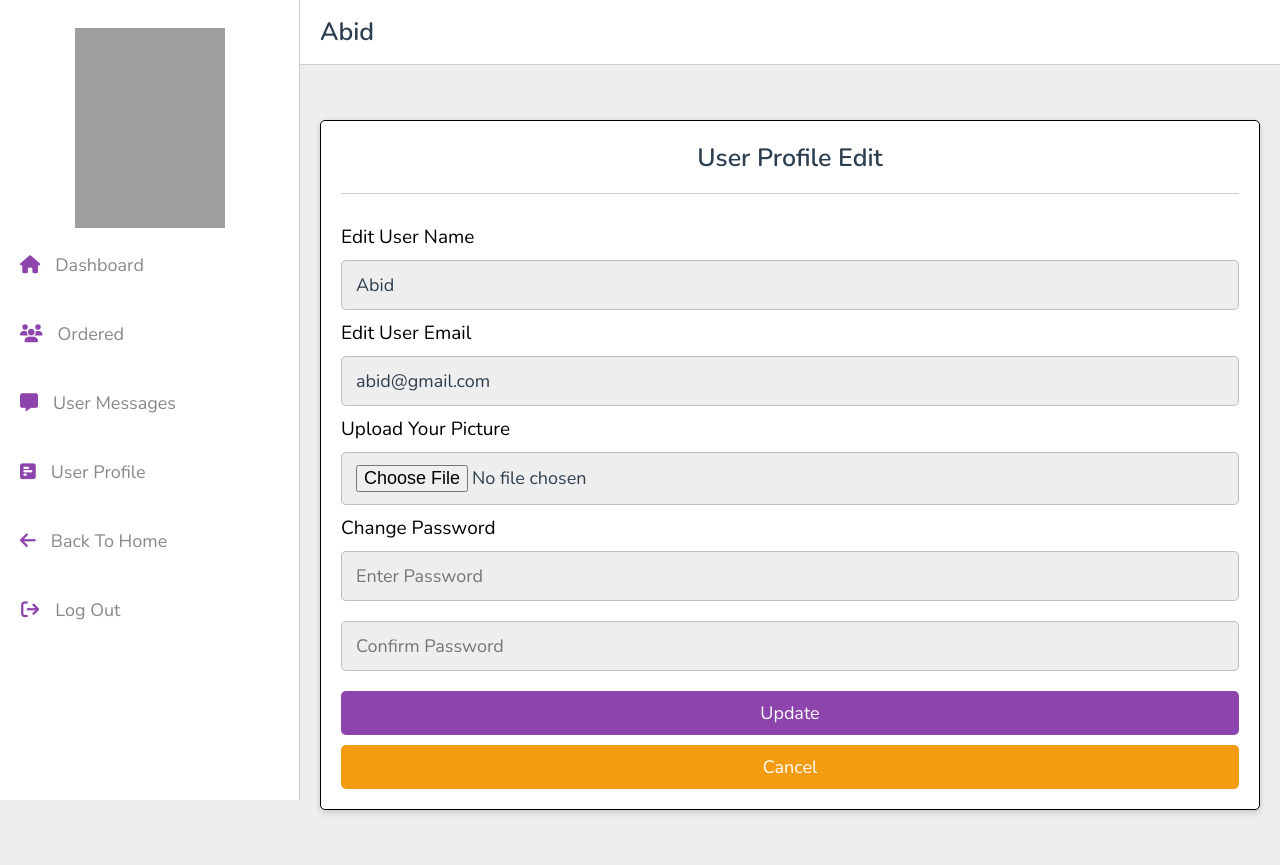
After one commit to abidnancel/BookShop-CSE470, a PHP site: page /user_profile.php in a window 1280 px wide. The commit adds this page. Run offline with PHP 8.4, Linux system fonts and the light colour scheme; a user stored in the database is signed in; data comes from the database, SQL or seed files in the repository; data that the repository does not hold is empty; some libraries are stand-ins or nearby versions; grey boxes are pictures that could not be loaded.

Commit message:
Added user profile, user order into the user dashboard section and

```diff
--- a/header.php
+++ b/header.php
@@ -21,9 +21,6 @@ if(isset($message)){
             <a href="home.php">Home</a>
             <a href="shop.php">All Books</a>
             <a href="user_blogs.php">Board</a>
-            <a href="orders.php">Order History</a>
-
-            <a href="contact.php">Contact</a>
             <a href="about.php">About</a>
             <a href="book_suggestion.php" class="btn" style="color: White;">Can't Decide?</a>
          </nav>
--- a/user_header.php
+++ b/user_header.php
@@ -38,6 +38,14 @@ if(isset($message)){
    </div>
 
    <nav class="navbar">
+   <?php
+      $user_id = $_SESSION['user_id'];
+      $select_data = mysqli_query($conn, "SELECT * FROM `users` WHERE id='$user_id'") or die('query failed');
+      $fetch_data = mysqli_fetch_assoc($select_data);
+      ?>
+      <br>
+      <br>
+      <p><img src="uploaded_img/profile_image/<?php echo $fetch_data['user_profile_pic']; ?>" alt="No User Logo" style="width: 150px; height: 200px; display: block; margin: 0 auto;"></p>
       <a href="user_dashboard.php"><i class="fas fa-home"></i><span>Dashboard</span></a>
       <a href="user_order.php"><i class="fa-solid fa-users"></i><span>Ordered</span></a>
       <a href="user_message.php"><i class="fa-solid fa-message"></i><span>User Messages</span></a>
--- /dev/null
+++ b/user_profile.php
@@ -0,0 +1,117 @@
+<?php
+
+include 'config.php';
+
+session_start();
+
+$user_id = $_SESSION['user_id'];
+
+if(!isset($user_id)){
+   header('location:login.php');
+}
+
+if(isset($_POST['update_user_profile'])){
+
+    $update_p_id = $_POST['update_p_id'];
+
+    $update_name = $_POST['update_name'];
+    $update_email = $_POST['update_email'];
+
+    $pass = mysqli_real_escape_string($conn, md5($_POST['password']));
+    $cpass = mysqli_real_escape_string($conn, md5($_POST['cpassword']));
+
+    // This is for uploading picture
+    $profile_image = $_FILES['profile_image']['name'];
+
+    $profile_image_tmp_name = $_FILES['profile_image']['tmp_name'];
+    $profile_image_folder = 'uploaded_img/profile_image/'.$profile_image;
+
+    $select_users = mysqli_query($conn, "SELECT * FROM `users` WHERE email = '$update_email' AND password = '$pass'") or die('query failed');
+
+    if(mysqli_num_rows($select_users) > 0){
+
+        if($pass != $cpass){
+            $message[] = 'Confirm Password Does Not Match';
+         }else{
+            mysqli_query($conn, "UPDATE `users` SET name = '$update_name',
+            email = '$update_email', password = '$pass',
+            user_profile_pic = '$profile_image'
+            WHERE id = '$update_p_id'") or die('query failed');
+            move_uploaded_file($profile_image_tmp_name, $profile_image_folder);
+
+            $message[] = 'User Profile Has Been Edited Successfully';
+         }
+     }else{
+        $message[] = 'Password Incorrect';
+
+     }
+
+}
+
+?>
+
+<!DOCTYPE html>
+<html lang="en">
+<head>
+   <meta charset="UTF-8">
+   <meta http-equiv="X-UA-Compatible" content="IE=edge">
+   <meta name="viewport" content="width=device-width, initial-scale=1.0">
+   <title>User Profile</title>
+
+   <!-- font awesome cdn link  -->
+   <link rel="stylesheet" href="https://cdnjs.cloudflare.com/ajax/libs/font-awesome/6.2.0/css/all.min.css">
+
+   <!-- custom css file link  -->
+   <link rel="stylesheet" href="css/user_style.css">
+
+</head>
+<body>
+
+<?php include 'user_header.php'; ?>
+
+
+<!-- User Profile section Starts -->
+
+<section class="edit-job-form">
+
+   <?php
+         $update_id = $_SESSION['user_id'];
+         $update_query = mysqli_query($conn, "SELECT * FROM `users` WHERE id = '$update_id'") or die('query failed');
+         if(mysqli_num_rows($update_query) > 0){
+            while($fetch_update = mysqli_fetch_assoc($update_query)){
+   ?>
+
+   <form action="" method="post" enctype="multipart/form-data">
+   <h1 class='heading'>User Profile Edit</h1>
+
+      <input type="hidden" name="update_p_id" value="<?php echo $fetch_update['id']; ?>">
+      <p style="font-size: 19px; text-align: left;">Edit User Name</p>
+      <input type="text" name="update_name" value="<?php echo $fetch_update['name']; ?>" class="box" required placeholder="Edit User Name">
+      <p style="font-size: 19px; text-align: left;">Edit User Email</p>
+      <input type="text" name="update_email" value="<?php echo $fetch_update['email']; ?>" class="box" required placeholder="Edit User Email">
+
+      <p style="font-size: 19px; text-align: left;">Upload Your Picture</p>
+      <input type="file" name="profile_image" accept="profile_image/jpg, profile_image/jpeg, profile_image/png" class="box" required>
+
+      <p style="font-size: 19px; text-align: left;">Change Password</p>
+      <input type="password" name="password" placeholder="Enter Password" required class="box">
+      <input type="password" name="cpassword" placeholder="Confirm Password" required class="box">
+
+      <input type="submit" value="update" name="update_user_profile" class="btn">
+      <input type="reset" value="cancel" id="close-update" class="option-btn" onclick="window.location = 'user_dashboard.php'">
+   </form>
+   <?php
+         }
+      }
+
+   ?>
+
+</section>
+<!-- User Profile Detail section Ends -->
+
+<!-- custom js file link  -->
+<script src="https://cdn.tiny.cloud/1/no-api-key/tinymce/5/tinymce.min.js" referrerpolicy="origin"></script>
+<script src="js/script.js"></script>
+
+</body>
+</html>
```
Also changed, not shown: user_order.php (renamed from orders.php, +26 -30 lines), uploaded_img/profile_image/9781506711980.jpg (added).
